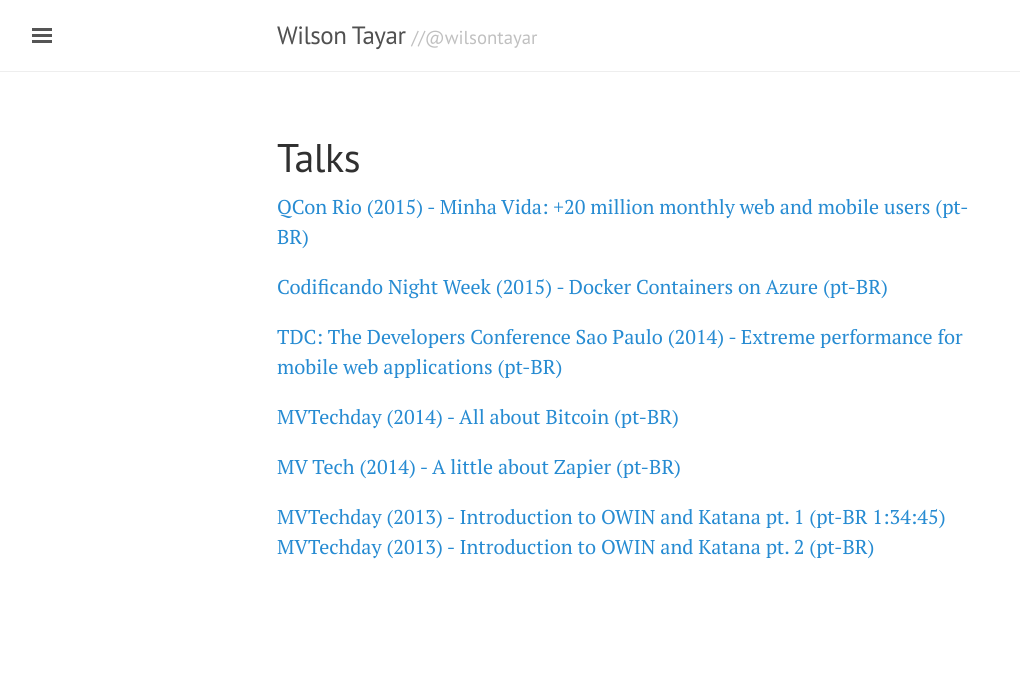
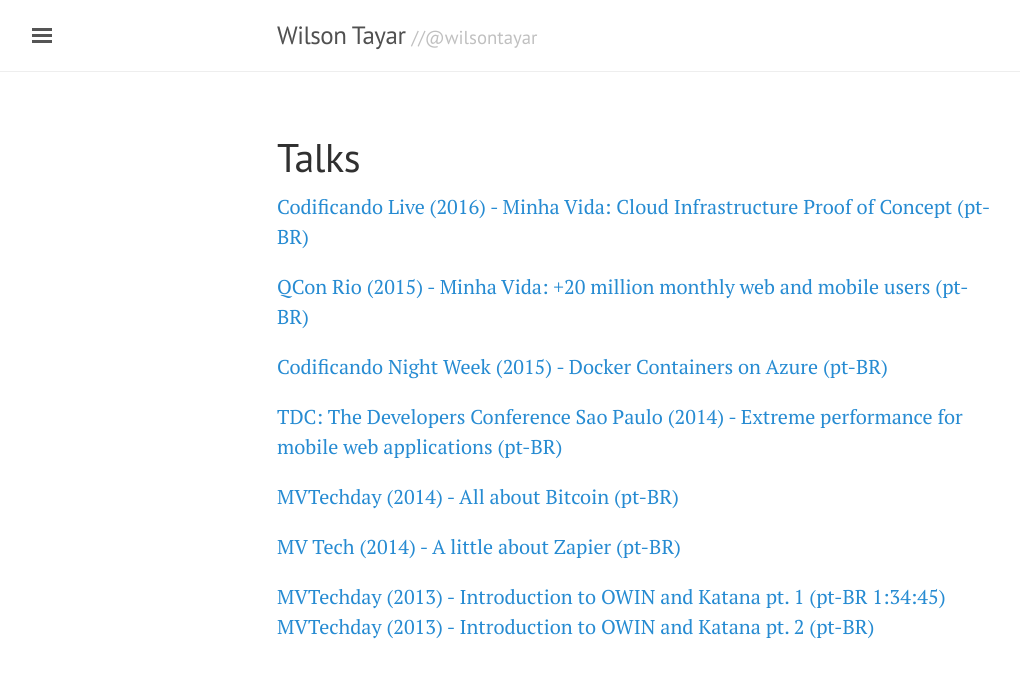
Before and after one commit to wilsontayar/wilsontayar.github.io, a Jekyll site: the page built from talks/index.html, in a window 1280 px wide. Shown: the top 678 px of the page, without its empty margins (3-1023 px from the left). Built offline with Jekyll 4.4.1, drawn with Linux system fonts in a browser that asks for light colours.

Commit message:
Updated talks page

```diff
--- a/talks/index.html
+++ b/talks/index.html
@@ -2,6 +2,11 @@
 layout: page
 title: Talks
 ---
+<p>
+  <a href="https://www.youtube.com/watch?v=UVYN6eGXqjE">
+    Codificando Live (2016) - Minha Vida: Cloud Infrastructure Proof of Concept (pt-BR)
+  </a>
+</p>
 <p>
   <a href="http://www.slideshare.net/alexandrectarifa/minha-vida-20-milhes-de-usurios-mensais-na-web-e-mobile">
     QCon Rio (2015) - Minha Vida: +20 million monthly web and mobile users (pt-BR)
```
